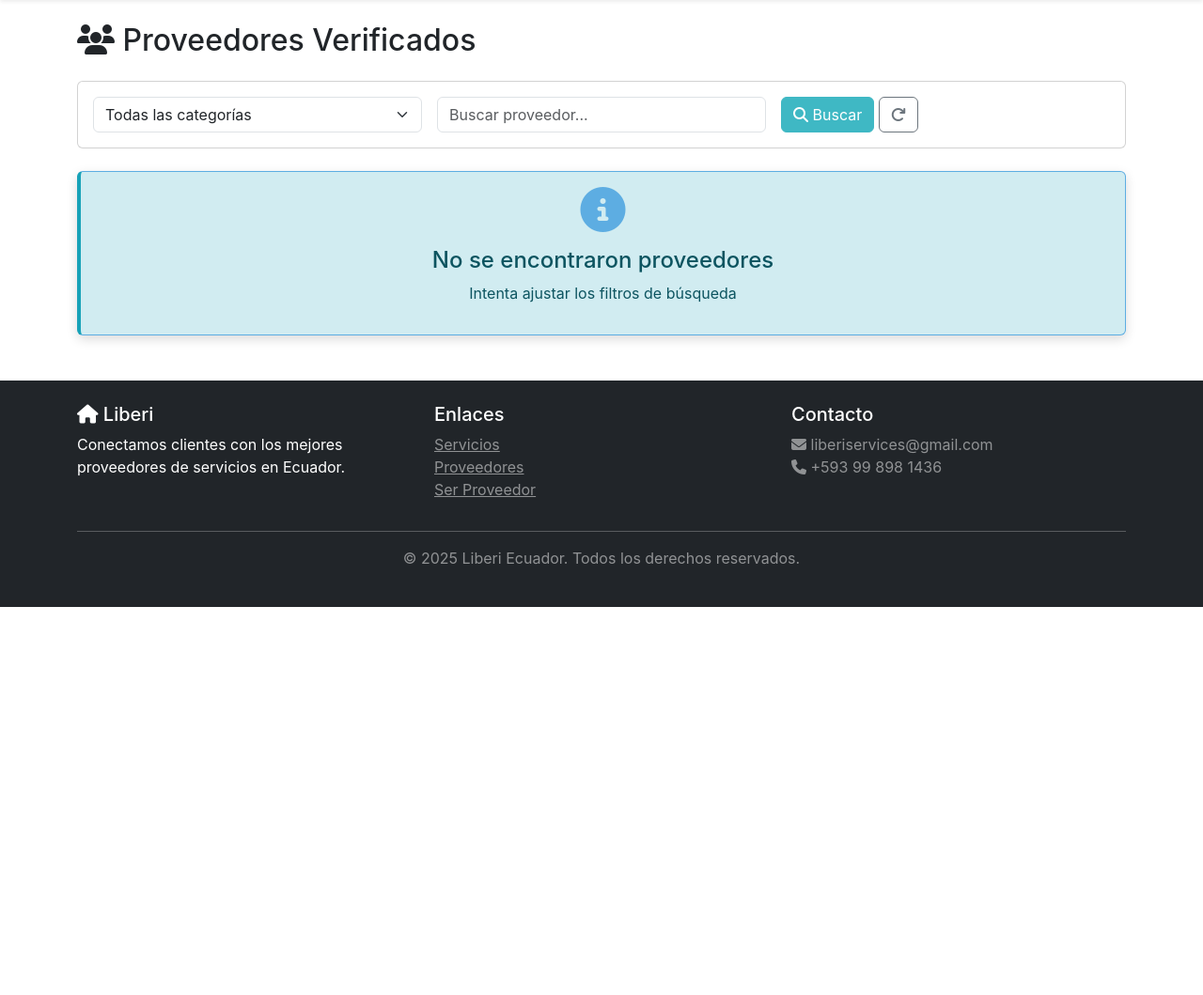
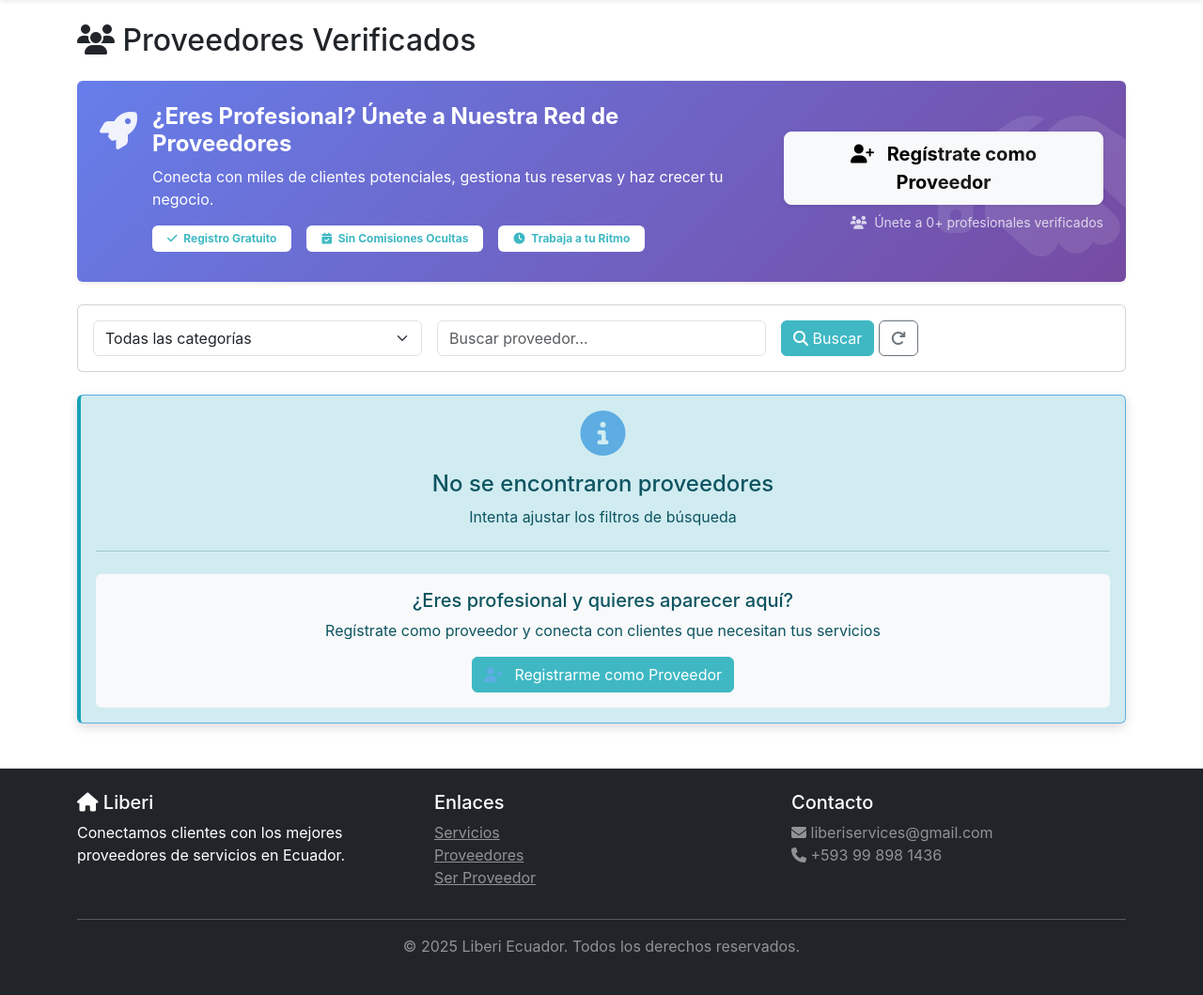
Before and after one commit to jimbuho/liberi_project, a Django app: page /providers/ in a window 1280 px wide. Shown: the part 68-1127 px from the top of the page at 94% size. Before the commit the page ends 714 px from the top, so only its background shows below. Run offline with Django 5.2, Linux system fonts and the light colour scheme; data that the repository does not hold is empty; parts of the project's set-up code (start-up, migrations or seed data) failed here and were passed over.

Commit message:
Fix flujo de registro

```diff
--- a/templates/providers/list.html
+++ b/templates/providers/list.html
@@ -7,6 +7,53 @@
     <h2 class="mb-4">
         <i class="fas fa-users"></i> Proveedores Verificados
     </h2>
+
+    <!-- CTA para Proveedores Potenciales -->
+    <div class="card border-0 mb-4 shadow-sm" style="background: linear-gradient(135deg, #667eea 0%, #764ba2 100%); overflow: hidden;">
+        <div class="card-body p-4 text-white position-relative">
+            <div class="row align-items-center">
+                <div class="col-lg-8">
+                    <div class="d-flex align-items-start">
+                        <div class="me-3" style="font-size: 2.5rem; opacity: 0.9;">
+                            <i class="fas fa-rocket"></i>
+                        </div>
+                        <div>
+                            <h4 class="mb-2 fw-bold">¿Eres Profesional? Únete a Nuestra Red de Proveedores</h4>
+                            <p class="mb-3 opacity-90">
+                                Conecta con miles de clientes potenciales, gestiona tus reservas y haz crecer tu negocio.
+                            </p>
+                            <div class="d-flex flex-wrap gap-3 mb-2">
+                                <span class="badge bg-white text-primary px-3 py-2">
+                                    <i class="fas fa-check me-1"></i> Registro Gratuito
+                                </span>
+                                <span class="badge bg-white text-primary px-3 py-2">
+                                    <i class="fas fa-calendar-check me-1"></i> Sin Comisiones Ocultas
+                                </span>
+                                <span class="badge bg-white text-primary px-3 py-2">
+                                    <i class="fas fa-clock me-1"></i> Trabaja a tu Ritmo
+                                </span>
+                            </div>
+                        </div>
+                    </div>
+                </div>
+                <div class="col-lg-4 text-center text-lg-end mt-3 mt-lg-0">
+                    <a href="{% url 'register_provider' %}" class="btn btn-light btn-lg shadow-sm px-4">
+                        <i class="fas fa-user-plus me-2"></i>
+                        <strong>Regístrate como Proveedor</strong>
+                    </a>
+                    <p class="mt-2 mb-0 small opacity-75">
+                        <i class="fas fa-users me-1"></i>
+                        Únete a {{ providers.count }}+ profesionales verificados
+                    </p>
+                </div>
+            </div>
+
+            <!-- Patrón decorativo de fondo -->
+            <div class="position-absolute" style="right: -50px; bottom: -50px; opacity: 0.1; font-size: 200px;">
+                <i class="fas fa-handshake"></i>
+            </div>
+        </div>
+    </div>
 
     <!-- Filters -->
     <div class="card mb-4">
@@ -138,6 +185,16 @@
         <i class="fas fa-info-circle fa-3x mb-3"></i>
         <h4>No se encontraron proveedores</h4>
         <p>Intenta ajustar los filtros de búsqueda</p>
+
+        <!-- También mostrar CTA cuando no hay resultados -->
+        <hr class="my-4">
+        <div class="p-3 bg-light rounded">
+            <h5>¿Eres profesional y quieres aparecer aquí?</h5>
+            <p class="mb-3">Regístrate como proveedor y conecta con clientes que necesitan tus servicios</p>
+            <a href="{% url 'register_provider' %}" class="btn btn-primary">
+                <i class="fas fa-user-plus me-2"></i> Registrarme como Proveedor
+            </a>
+        </div>
     </div>
     {% endif %}
 </div>
```
